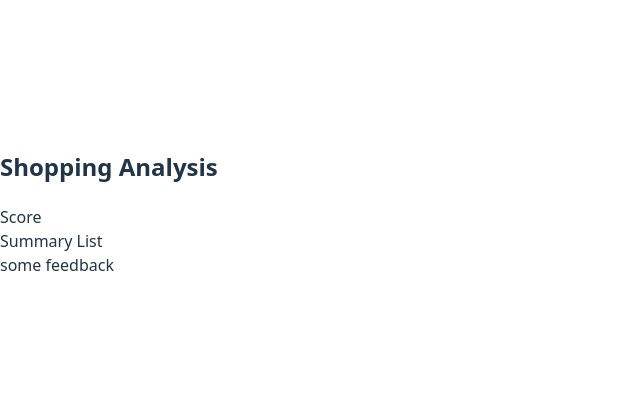
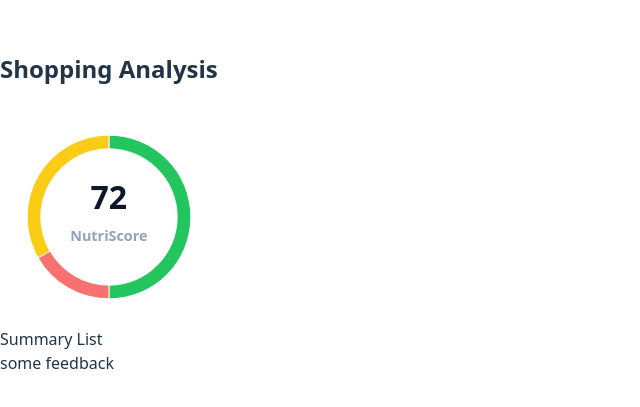
Before and after one commit to MVictoriaDoll/NutriChoice, a React (Vite) app in the folder client/: page / in a window 1280 px wide. Shown: the part 197-604 px from the top of the page, without its empty margins (0-640 px from the left). Built offline with nearby package versions, Linux system fonts and the light colour scheme.

Commit message:
finish score component with mock data

```diff
--- a/client/package.json
+++ b/client/package.json
@@ -11,7 +11,8 @@
   },
   "dependencies": {
     "react": "^19.1.0",
-    "react-dom": "^19.1.0"
+    "react-dom": "^19.1.0",
+    "recharts": "^2.15.4"
   },
   "devDependencies": {
     "@eslint/js": "^9.25.0",
--- a/client/src/components/Dashboard/Dashboard.css
+++ b/client/src/components/Dashboard/Dashboard.css
@@ -0,0 +1,34 @@
+.score-container{
+  display: flex;
+  align-items: center;
+  justify-content: center;
+  position: relative;
+  width: 100%;
+  max-width: 200px;
+  aspect-ratio: 1/1;
+  margin: 0 auto;
+}
+
+.score-text {
+  position: absolute;
+  top: 50%;
+  left: 50%;
+  transform: translate(-50%, -50%);
+  text-align: center;
+  font-size: 2rem;
+  font-weight: bold;
+  color: #0f172a;
+  pointer-events: none;
+}
+
+.score-number {
+  font-size: 2rem;
+  font-weight: bold;
+  color: #0f172a;
+}
+
+.score-title {
+  font-size: 0.9rem;
+  color: #94a3b8;
+  margin-top: 0.25rem;
+}
--- a/client/src/components/Dashboard/Score.tsx
+++ b/client/src/components/Dashboard/Score.tsx
@@ -1,6 +1,38 @@
-export default function score () {
+import { PieChart, Pie, Cell } from "recharts";
+import './Dashboard.css';
 
+
+export default function Score() {
+
+  // mock data
+
+  const data = [
+    { name: "% fresh foods", value: 45, color: "#22c55e" },
+    { name: "% high sugar items", value: 15, color: "#f87171" },
+    { name: "% processed food", value: 30, color: "#facc15" },
+  ];
   return (
-    <div>Score</div>
+    <div className="score-container">
+      <PieChart width={220} height={220}>
+        <Pie
+          data={data}
+          cx="50%"
+          cy="50%"
+          innerRadius={75}
+          outerRadius={90}
+          dataKey="value"
+          startAngle={90}
+          endAngle={-270}
+        >
+          {data.map((entry, index) => (
+            <Cell key={index} fill={entry.color} />
+          ))}
+        </Pie>
+      </PieChart>
+      <div className="score-text">
+        <div className="score-number">72</div>
+        <p className="score-title">NutriScore</p>
+      </div>
+    </div>
   )
 }
```
Also changed, not shown: 1 other file (tests, documents, lock files or other folders).
